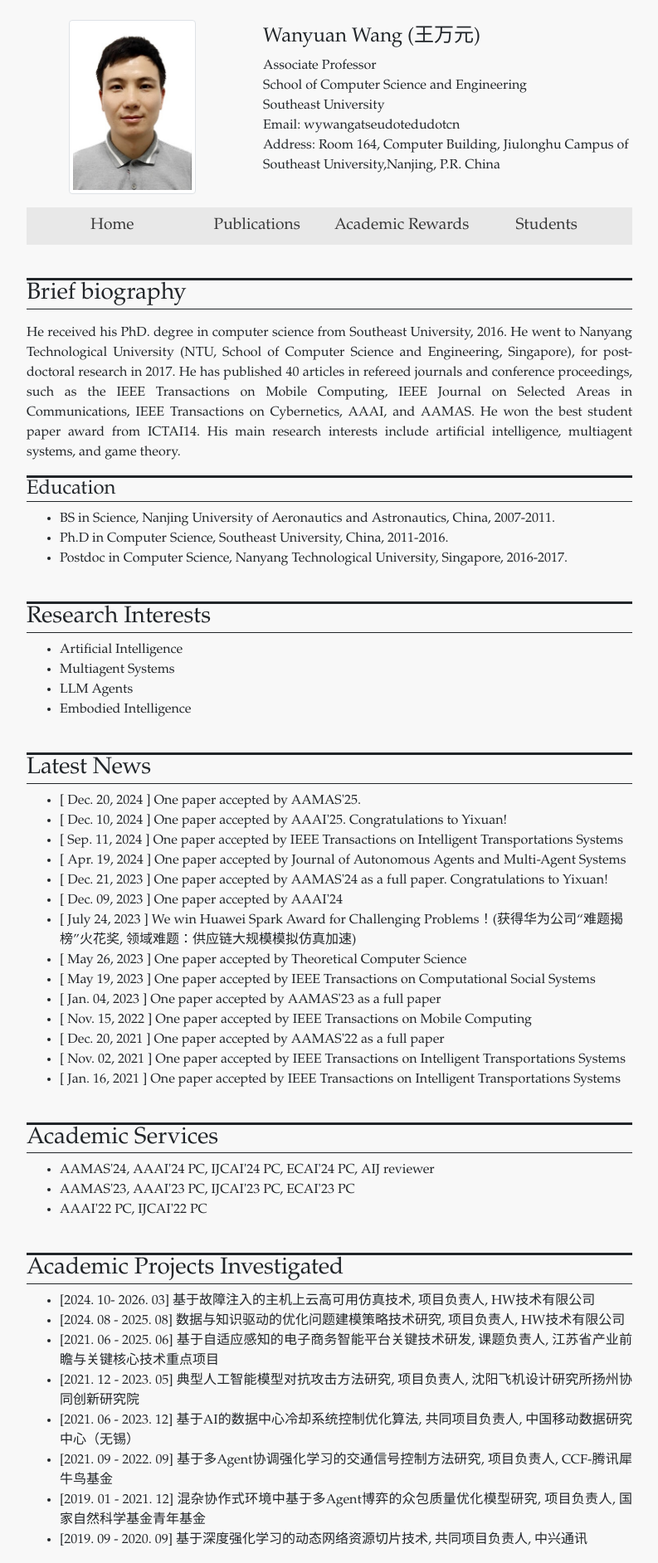
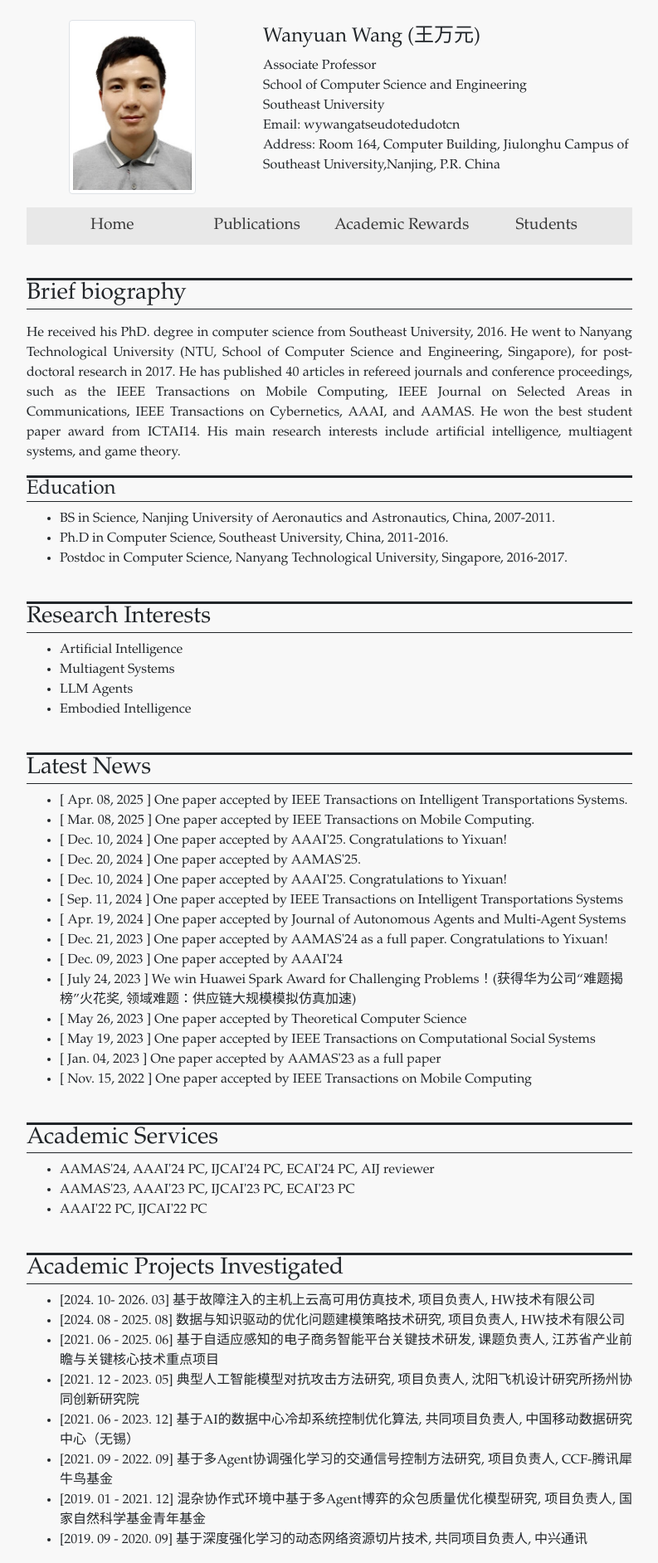
Before and after one commit to wanyuanwang/wanyuanwang.github.io, a Jekyll site: the page built from index.html, in a window 1280 px wide. Shown: the whole page at 83% size, without its empty margins (243-1036 px from the left). Built offline with Jekyll 4.4.1, drawn with Linux system fonts in a browser that asks for light colours.

Commit message:
Update news.yml

```diff
--- a/_data/news.yml
+++ b/_data/news.yml
@@ -1,3 +1,9 @@
+- date: Apr. 08, 2025
+  news: One paper accepted by IEEE Transactions on Intelligent Transportations Systems.
+- date: Mar. 08, 2025
+  news: One paper accepted by IEEE Transactions on Mobile Computing.
+- date: Dec. 10, 2024
+  news: One paper accepted by AAAI'25. Congratulations to Yixuan!
 - date: Dec. 20, 2024
   news: One paper accepted by AAMAS'25.
 - date: Dec. 10, 2024
@@ -20,9 +26,3 @@
   news: One paper accepted by AAMAS'23 as a full paper
 - date: Nov. 15, 2022
   news: One paper accepted by IEEE Transactions on Mobile Computing
-- date: Dec. 20, 2021
-  news: One paper accepted by AAMAS'22 as a full paper
-- date: Nov. 02, 2021
-  news: One paper accepted by IEEE Transactions on Intelligent Transportations Systems
-- date: Jan. 16, 2021
-  news: One paper accepted by IEEE Transactions on Intelligent Transportations Systems
```
